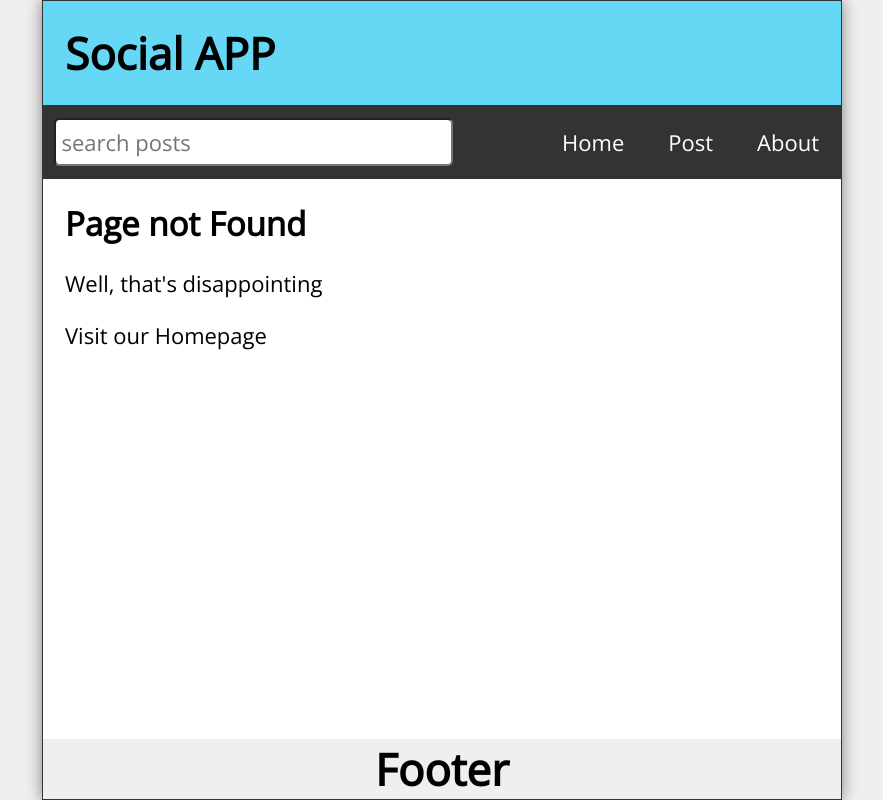
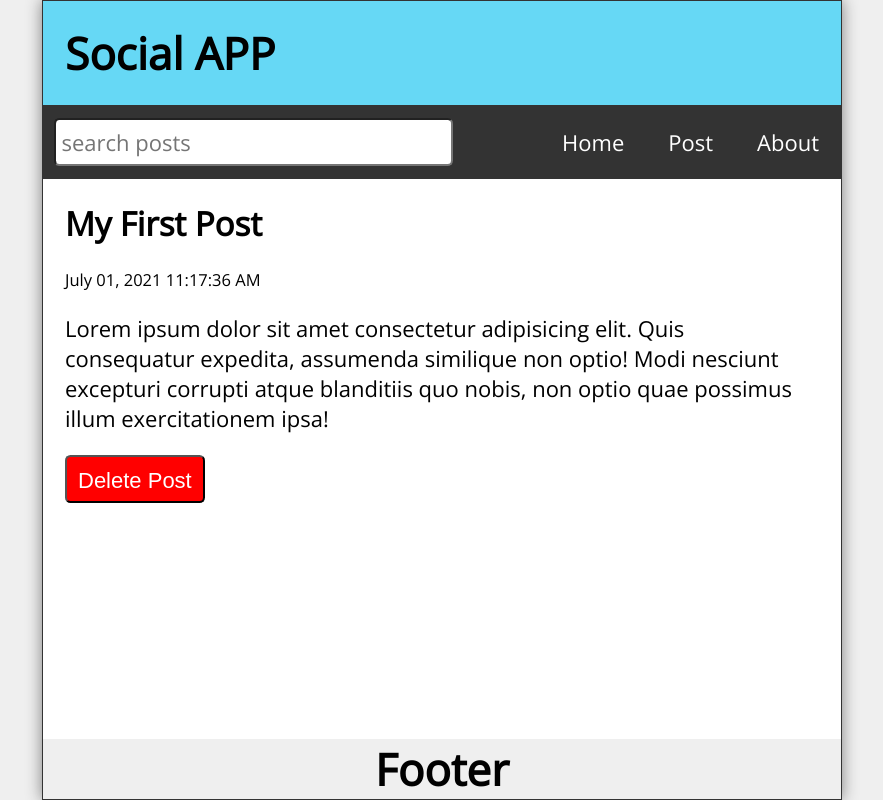
Before and after one commit to Manikandan1818/Social, a React (Create React App) app: page /post/1 in a window 1280 px wide. Before the commit this address had no page. Shown: the whole page, without its empty margins (198-1081 px from the left). Built offline with nearby package versions, Linux system fonts and the light colour scheme.

Commit message:
Social app completed

```diff
--- a/src/App.js
+++ b/src/App.js
@@ -8,7 +8,7 @@
 import NewPost from "./NewPost";
 import Header from "./Header";
 import { format } from "date-fns";
-import { Route, Routes } from "react-router-dom";
+import { Route, Routes, useNavigate } from "react-router-dom";
 
 function App() {
   const [posts, setPosts] = useState([
@@ -41,6 +41,7 @@
   const [searchResults, setSearchResults] = useState([]);
   const [postTitle, setPostTitle] = useState("");
   const [postBody, setPostBody] = useState("");
+  const navigate = useNavigate();
 
   useEffect(() => {
     const filteredResults = posts.filter(
@@ -60,10 +61,13 @@
     setPosts(allPosts);
     setPostTitle("");
     setPostBody("");
+    navigate("/");
   };
 
-  const handleDelete = () => {
-    console.log("clicked");
+  const handleDelete = (id) => {
+    const postsList = posts.filter((post) => post.id !== id);
+    setPosts(postsList);
+    navigate("/");
   };
 
   return (
@@ -72,7 +76,7 @@
       <Nav search={search} setSearch={setSearch} />
       <Routes>
         <Route path="/" element={<Home posts={searchResults} />} />
-        <Route path="post" />
+        <Route path="post">
           <Route
             index
             element={
@@ -86,10 +90,10 @@
             }
           />
           <Route
-          path="id"
+            path=":id"
             element={<PostPage posts={posts} handleDelete={handleDelete} />}
           />
-
+        </Route>
         <Route path="about" element={<About />} />
         <Route path="*" element={<Missing />} />
       </Routes>
--- a/src/Post.jsx
+++ b/src/Post.jsx
@@ -1,10 +1,13 @@
 import React from "react";
+import { Link } from "react-router-dom";
 
 const Post = ({ post }) => {
   return (
     <article className="Post">
-      <h2>{post.title}</h2>
-      <p className="postDate">{post.datetime}</p>
+      <Link to={`post/${post.id}`}>
+        <h2>{post.title}</h2>
+        <p className="postDate">{post.datetime}</p>
+      </Link>
       <p className="postBody">
         {post.body.length <= 25 ? post.body : `${post.body.slice(0, 25)}...`}
       </p>
--- a/src/PostPage.jsx
+++ b/src/PostPage.jsx
@@ -1,9 +1,30 @@
 import React from "react";
+import { Link, useParams } from "react-router-dom";
 
-const PostPage = () => {
+const PostPage = ({ posts, handleDelete }) => {
+  const { id } = useParams();
+  const post = posts.find((post) => post.id.toString() === id);
   return (
-    <main>
-      <h1>PostPage</h1>
+    <main className="PostPage">
+      <article className="post">
+        {post && (
+          <>
+            <h2>{post.title}</h2>
+            <p className="postDate">{post.datetime}</p>
+            <p className="postBody">{post.body}</p>
+            <button onClick={() => handleDelete(post.id)}>Delete Post</button>
+          </>
+        )}
+        {!post && (
+          <>
+            <h2>Post Not Found</h2>
+            <p>Well, that's disappointing!</p>
+            <p>
+              <Link to="/">Visit Our HomePage</Link>
+            </p>
+          </>
+        )}
+      </article>
     </main>
   );
 };
```
Lines whose indentation alone changed are shown as unchanged.
